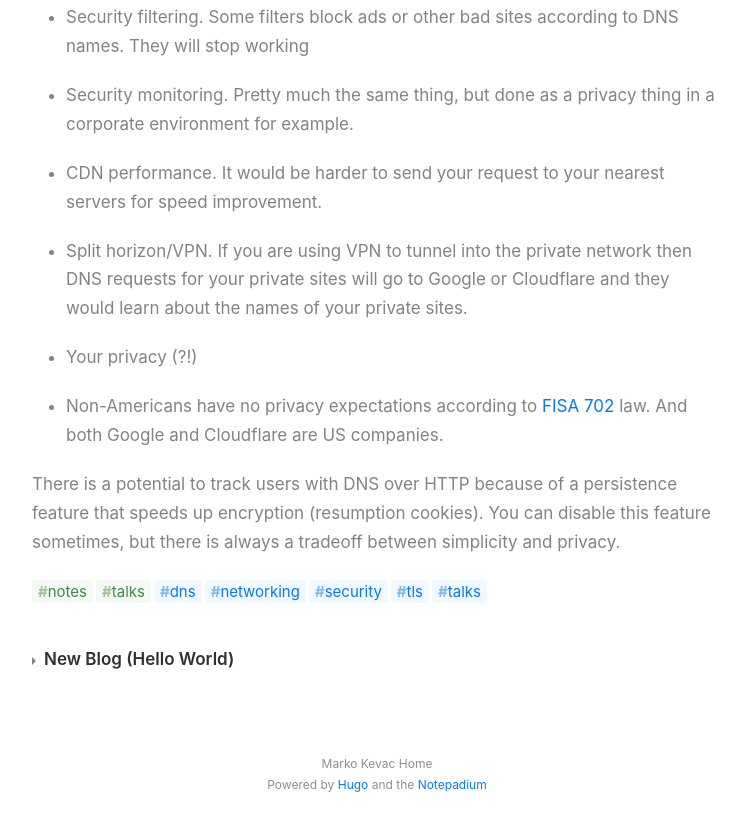
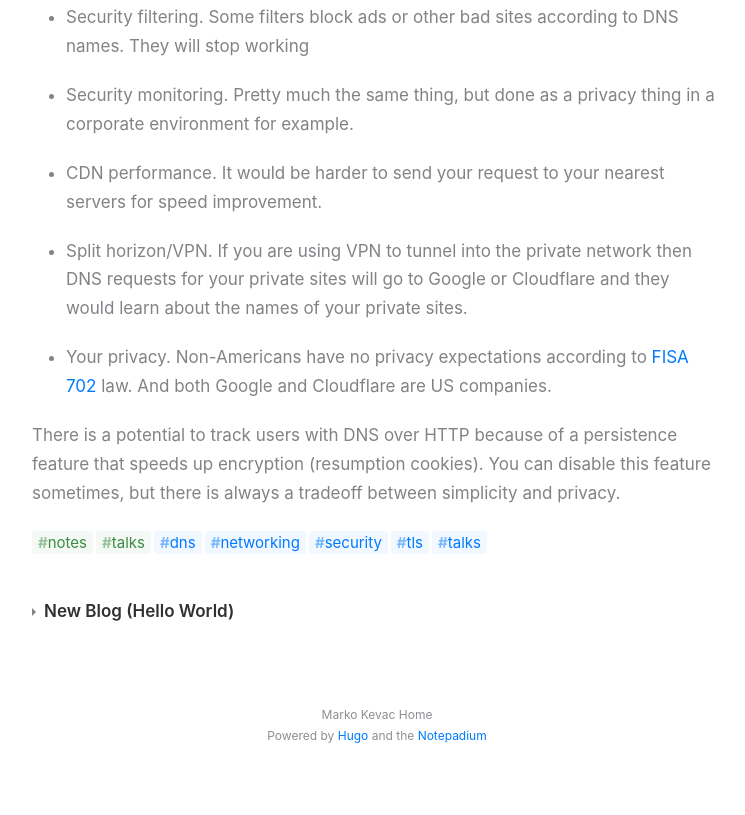
Before and after one commit to mkevac/mkevac.github.io, a plain HTML site: page posts/encrypted-dns/index.html in a window 1280 px wide. Shown: the part 2280-3095 px from the top of the page, without its empty margins (263-1008 px from the left). After the commit the page ends 3046 px from the top, so only its background shows below. Drawn offline with Linux system fonts and the light colour scheme.

Commit message:
updated last post

```diff
--- a/posts/encrypted-dns/index.html
+++ b/posts/encrypted-dns/index.html
@@ -50,8 +50,7 @@ It’s similar to phone calls. You can encrypt audio, but your operator will kno
 <li>Security monitoring. Pretty much the same thing, but done as a privacy thing in a corporate environment for example.</li>
 <li>CDN performance. It would be harder to send your request to your nearest servers for speed improvement.</li>
 <li>Split horizon/VPN. If you are using VPN to tunnel into the private network then DNS requests for your private sites will go to Google or Cloudflare and they would learn about the names of your private sites.</li>
-<li>Your privacy (?!)</li>
-<li>Non-Americans have no privacy expectations according to <a href="https://en.wikipedia.org/wiki/Foreign_Intelligence_Surveillance_Act_of_1978_Amendments_Act_of_2008"target="_blank">FISA 702</a> law. And both Google and Cloudflare are US companies.</li>
+<li>Your privacy. Non-Americans have no privacy expectations according to <a href="https://en.wikipedia.org/wiki/Foreign_Intelligence_Surveillance_Act_of_1978_Amendments_Act_of_2008"target="_blank">FISA 702</a> law. And both Google and Cloudflare are US companies.</li>
 </ul>
 <p>There is a potential to track users with DNS over HTTP because of a persistence feature that speeds up encryption (resumption cookies). You can disable this feature sometimes, but there is always a tradeoff between simplicity and privacy.</p>
 </article><section class="article-labels"><a class="article-category li" href=/categories/notes/><span class="hashtag">#</span>notes</a><a class="article-category li" href=/categories/talks/><span class="hashtag">#</span>talks</a><a class="article-tag li" href=/tags/dns/><span class="hashtag">#</span>dns</a><a class="article-tag li" href=/tags/networking/><span class="hashtag">#</span>networking</a><a class="article-tag li" href=/tags/security/><span class="hashtag">#</span>security</a><a class="article-tag li" href=/tags/tls/><span class="hashtag">#</span>tls</a><a class="article-tag li" href=/tags/talks/><span class="hashtag">#</span>talks</a></section><section class="article-navigation"><p><a class="link" href="/posts/new-blog/"><span class="li"></span>New Blog (Hello World)</a class="link"></p></section></div><section id="footer" class="footer max-body-width"><p>Marko Kevac Home</p>
```
